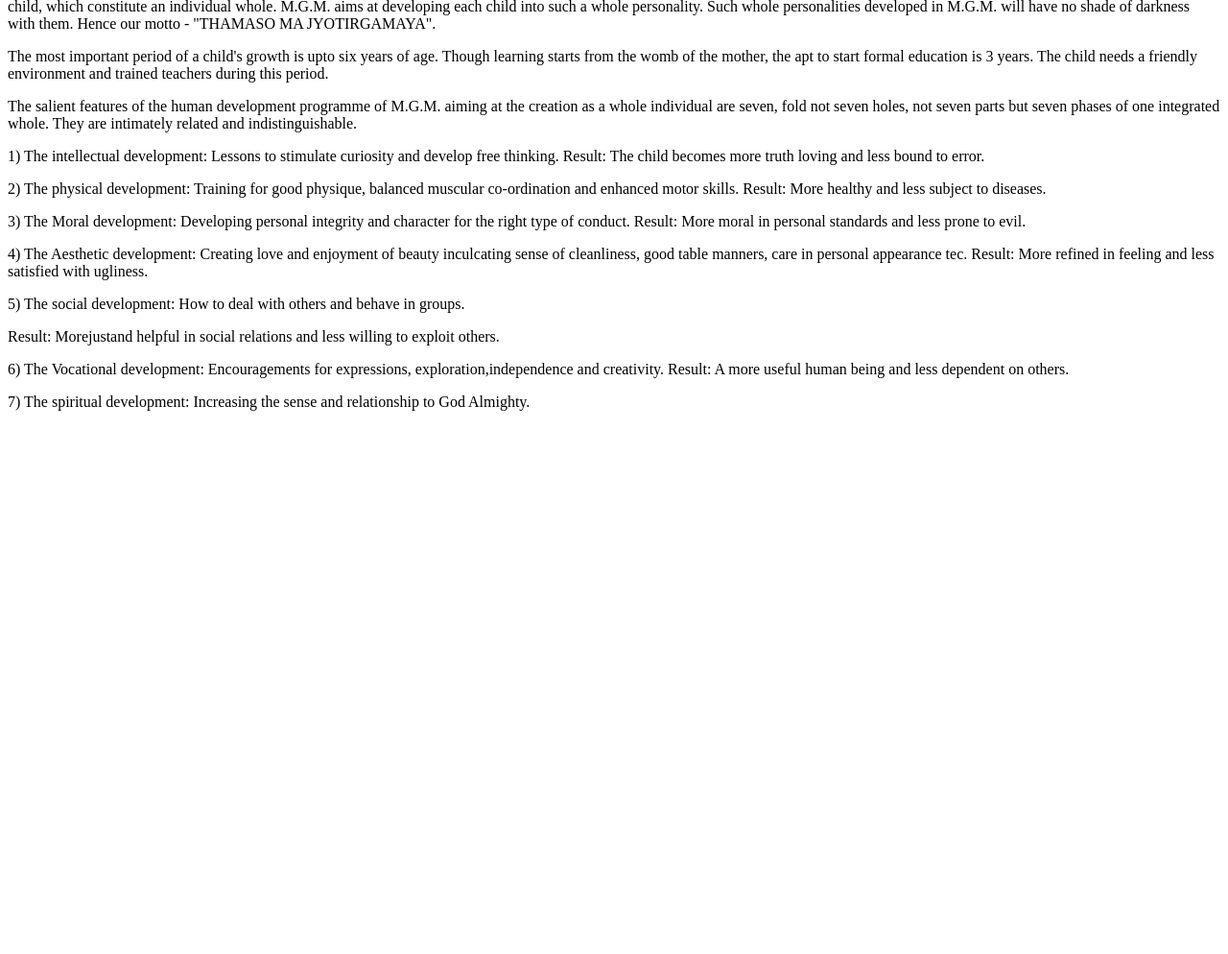
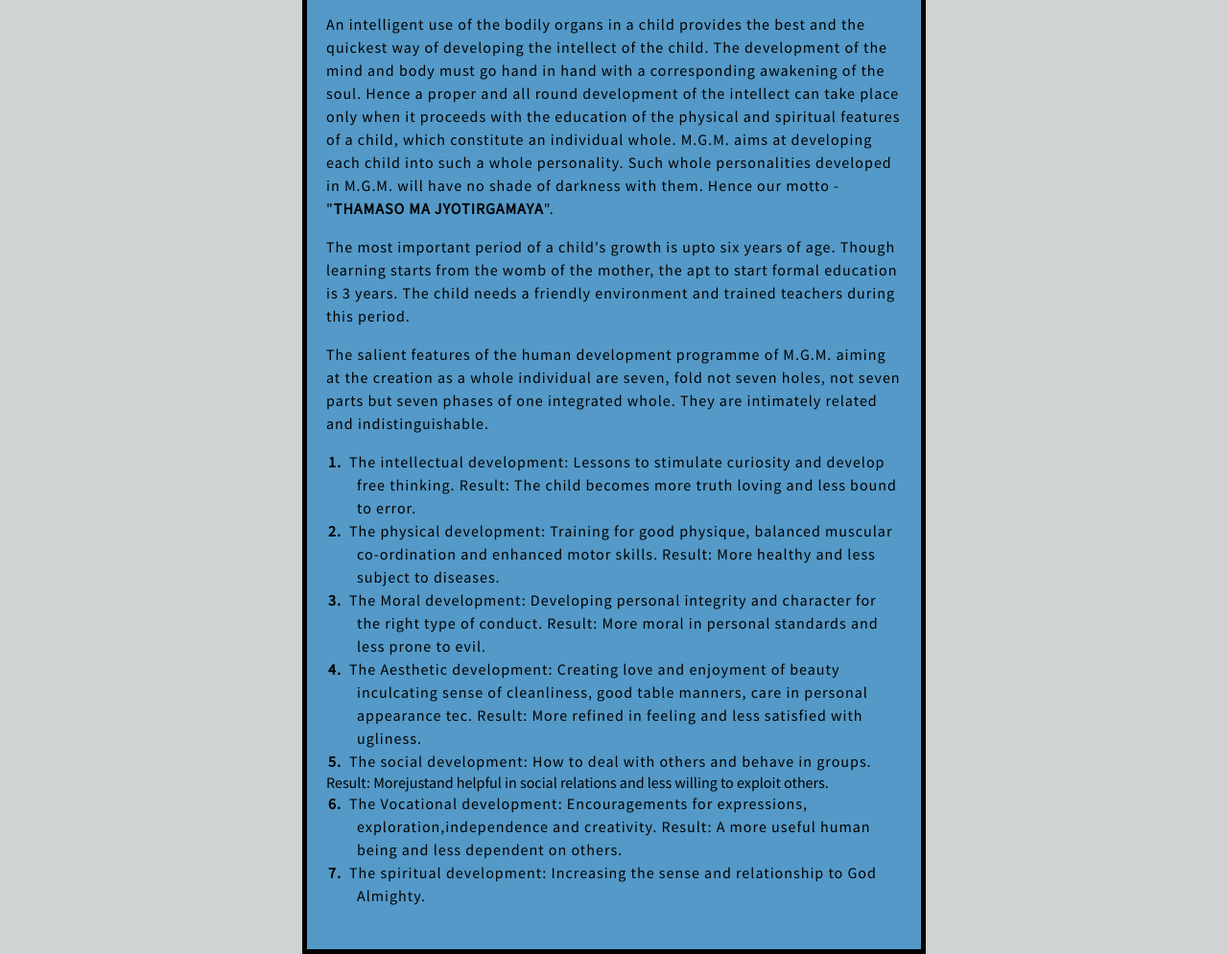
Before and after one commit to kriti1508/OS-assignment, a plain HTML site: page objective.html in a window 1280 px wide. Shown: the part 88-1082 px from the top of the page at 96% size. Before the commit the page ends 800 px from the top, so only its background shows below. Drawn offline with Linux system fonts and the light colour scheme.

Commit message:
Add files via upload

```diff
--- a/objective.html
+++ b/objective.html
@@ -3,28 +3,31 @@
 <html>
 <head>
 	<title>OUR OBJECTIVE</title>
+    <link rel="stylesheet" type="text/css" href="style1.css">
+    <link href="https://fonts.googleapis.com/css2?family=Source+Sans+Pro&display=swap" rel="stylesheet">
 </head>
 <body>
 
 
-<p> OUR OBJECTIVE </p>
+<h1> OUR OBJECTIVE </h1>
 
-<p>An intelligent use of the bodily organs in a child provides the best and the quickest way of developing the intellect of the child. The development of the mind and body must go hand in hand with a corresponding awakening of the soul. Hence a proper and all round development of the intellect can take place only when it proceeds with the education of the physical and spiritual features of a child, which constitute an individual whole. M.G.M. aims at developing each child into such a whole personality. Such whole personalities developed in M.G.M. will have no shade of darkness with them. Hence our motto - "THAMASO MA JYOTIRGAMAYA".</p>
+<p>An intelligent use of the bodily organs in a child provides the best and the quickest way of developing the intellect of the child. The development of the mind and body must go hand in hand with a corresponding awakening of the soul. Hence a proper and all round development of the intellect can take place only when it proceeds with the education of the physical and spiritual features of a child, which constitute an individual whole. M.G.M. aims at developing each child into such a whole personality. Such whole personalities developed in M.G.M. will have no shade of darkness with them. Hence our motto - "<strong>THAMASO MA JYOTIRGAMAYA</strong>".</p>
 
 <p>The most important period of a child's growth is upto six years of age. Though learning starts from the womb of the mother, the apt to start formal education is 3 years. The child needs a friendly environment and trained teachers during this period.</p>
 
 <p>The salient features of the human development programme of M.G.M. aiming at the creation as a whole individual are seven, fold not seven holes, not seven parts but seven phases of one integrated whole. They are intimately related and indistinguishable.</p>
 
-   <p> 1) The intellectual development: Lessons to stimulate curiosity and develop free thinking. Result: The child becomes more truth loving and less bound to error.</p>
-    <p> 2) The physical development: Training for good physique, balanced muscular co-ordination and enhanced motor skills. Result: More healthy and less subject to diseases.</p>
-    <p> 3) The Moral development: Developing personal integrity and character for the right type of conduct. Result: More moral in personal standards and less prone to evil.</p>
-    <p> 4) The Aesthetic development: Creating love and enjoyment of beauty inculcating sense of cleanliness, good table manners, care in personal appearance tec. Result: More refined in feeling and less satisfied with ugliness.</p>
-    <p> 5) The social development: How to deal with others and behave in groups.</p>
-    Result: Morejustand helpful in social relations and less willing to exploit others.
-    <p> 6) The Vocational development: Encouragements for expressions, exploration,independence and creativity.
-    Result: A more useful human being and less dependent on others.</p>
-    <p> 7) The spiritual development: Increasing the sense and relationship to God Almighty.</p>
-
+   <ol type="1">
+       <li>The intellectual development: Lessons to stimulate curiosity and develop free thinking. Result: The child becomes more truth loving and less bound to error.</li>
+        <li>The physical development: Training for good physique, balanced muscular co-ordination and enhanced motor skills. Result: More healthy and less subject to diseases.</li>
+        <li>The Moral development: Developing personal integrity and character for the right type of conduct. Result: More moral in personal standards and less prone to evil.</li>
+        <li>The Aesthetic development: Creating love and enjoyment of beauty inculcating sense of cleanliness, good table manners, care in personal appearance tec. Result: More refined in feeling and less satisfied with ugliness.</li>
+        <li>The social development: How to deal with others and behave in groups.</li>
+        Result: Morejustand helpful in social relations and less willing to exploit others.
+        <li>The Vocational development: Encouragements for expressions, exploration,independence and creativity.
+        Result: A more useful human being and less dependent on others.</li>
+        <li>The spiritual development: Increasing the sense and relationship to God Almighty.</li>
+    </ol>
 
 </body>
 </html>
--- /dev/null
+++ b/style1.css
@@ -0,0 +1,49 @@
+* {
+	font-family: 'Source Sans Pro', sans-serif;
+}
+body {
+	margin
+}
+p, li {
+  font-size: 16px;
+  line-height: 1.5;
+  letter-spacing: 1px;
+}
+html {
+  background-color:  #d0d3d4  ;
+}
+body {
+  width: 600px;
+  margin: 0 auto;
+  background-color:  #5499c7 ;
+  padding: 0 20px 20px 20px;
+  border: 5px solid black;
+}
+h1 {
+  margin: 0;
+  padding: 20px 0;
+  color:  #d0d3d4   ;
+  text-shadow: 3px 3px 1px black;
+}
+ol {
+  margin: 0 0 1.5em;
+  padding: 0;
+  counter-reset: item;
+}
+
+ol > li {
+  margin: 0;
+  padding: 0 0 0 2em;
+  text-indent: -2em;
+  list-style-type: none;
+  counter-increment: item;
+}
+
+ol > li:before {
+  display: inline-block;
+  width: 1em;
+  padding-right: 0.5em;
+  font-weight: bold;
+  text-align: right;
+  content: counter(item) ".";
+}
--- /dev/null
+++ b/style2.css
@@ -0,0 +1,7 @@
+header {
+	position: relative;
+	left: 15%;
+}
+body {
+	border: 2px;
+}
```
Also changed, not shown: form.html (+6 -3 lines), index.html (+4 -4 lines), profile.html (added, +44 -0 lines), sch.html (+2 -2 lines), social.html (+1 -1 lines), style.css (+28 -7 lines).
